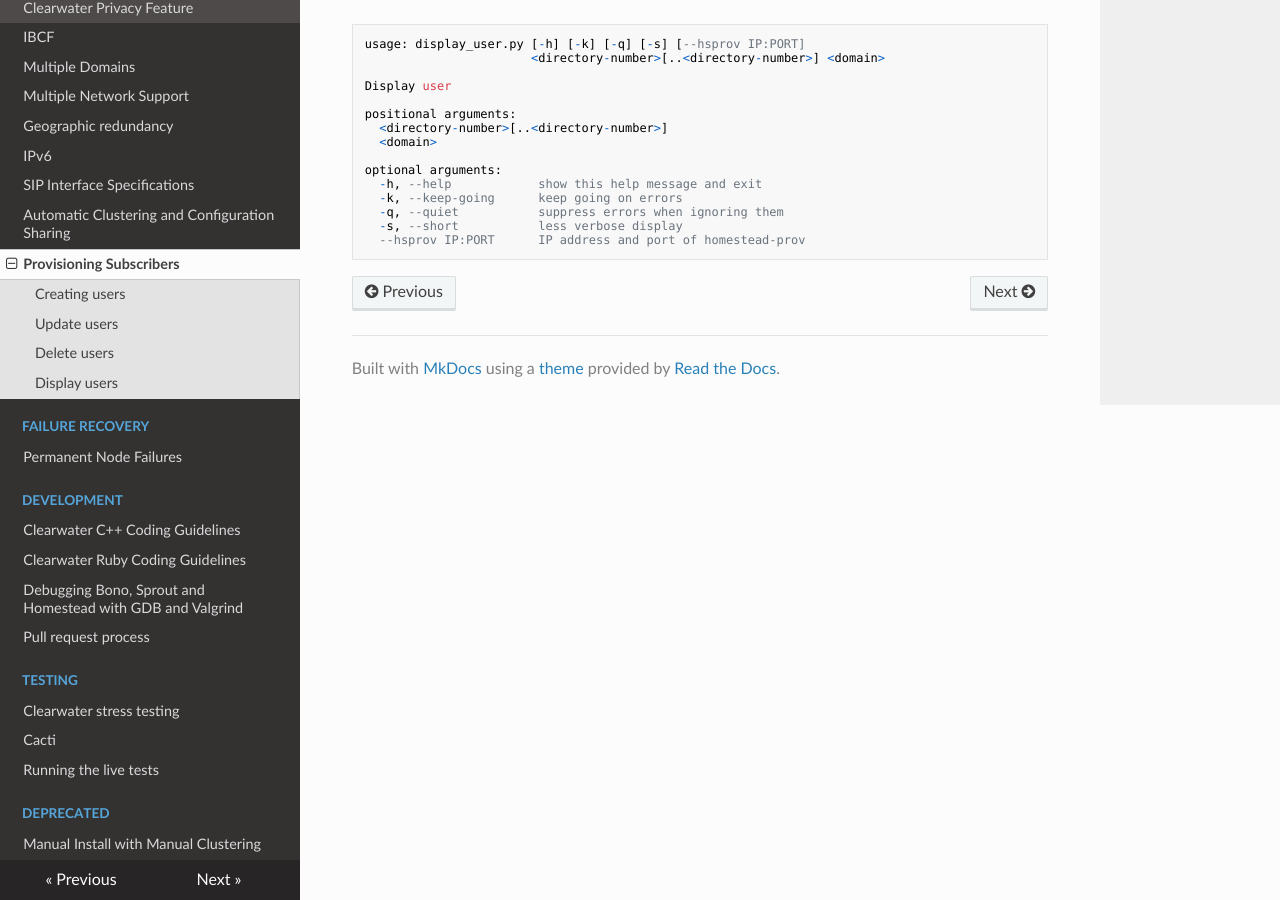
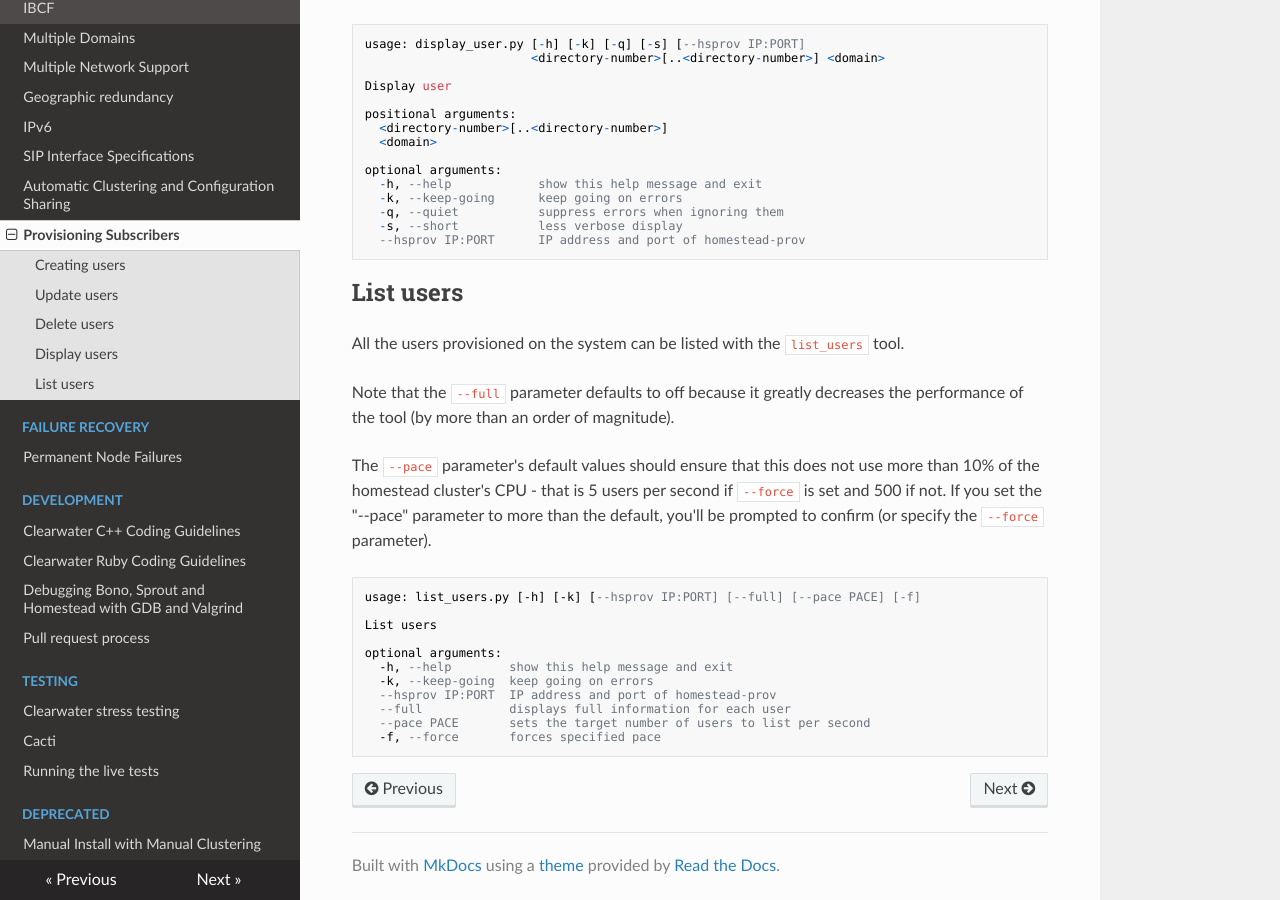
Before and after one commit to Metaswitch/clearwater-readthedocs, an MkDocs documentation site: the page built from docs/Provisioning_Subscribers.md, in a window 1280 px wide and 900 px high, scrolled down 1833 px. Built offline with MkDocs 1.6.1, drawn with Linux system fonts in a browser that asks for light colours; nearby versions of some CDN libraries; old or Windows-style settings are respelled for this version of MkDocs.

Commit message:
Docs for list_users tool

````diff
--- a/docs/Provisioning_Subscribers.md
+++ b/docs/Provisioning_Subscribers.md
@@ -106,3 +106,25 @@ optional arguments:
   -s, --short           less verbose display
   --hsprov IP:PORT      IP address and port of homestead-prov
 ```
+
+## List users
+
+All the users provisioned on the system can be listed with the `list_users` tool.
+
+Note that the `--full` parameter defaults to off because it greatly decreases the performance of the tool (by more than an order of magnitude).
+
+The `--pace` parameter's default values should ensure that this does not use more than 10% of the homestead cluster's CPU - that is 5 users per second if `--force` is set and 500 if not.  If you set the "--pace" parameter to more than the default, you'll be prompted to confirm (or specify the `--force` parameter).
+
+```
+usage: list_users.py [-h] [-k] [--hsprov IP:PORT] [--full] [--pace PACE] [-f]
+
+List users
+
+optional arguments:
+  -h, --help        show this help message and exit
+  -k, --keep-going  keep going on errors
+  --hsprov IP:PORT  IP address and port of homestead-prov
+  --full            displays full information for each user
+  --pace PACE       sets the target number of users to list per second
+  -f, --force       forces specified pace
+```
````
